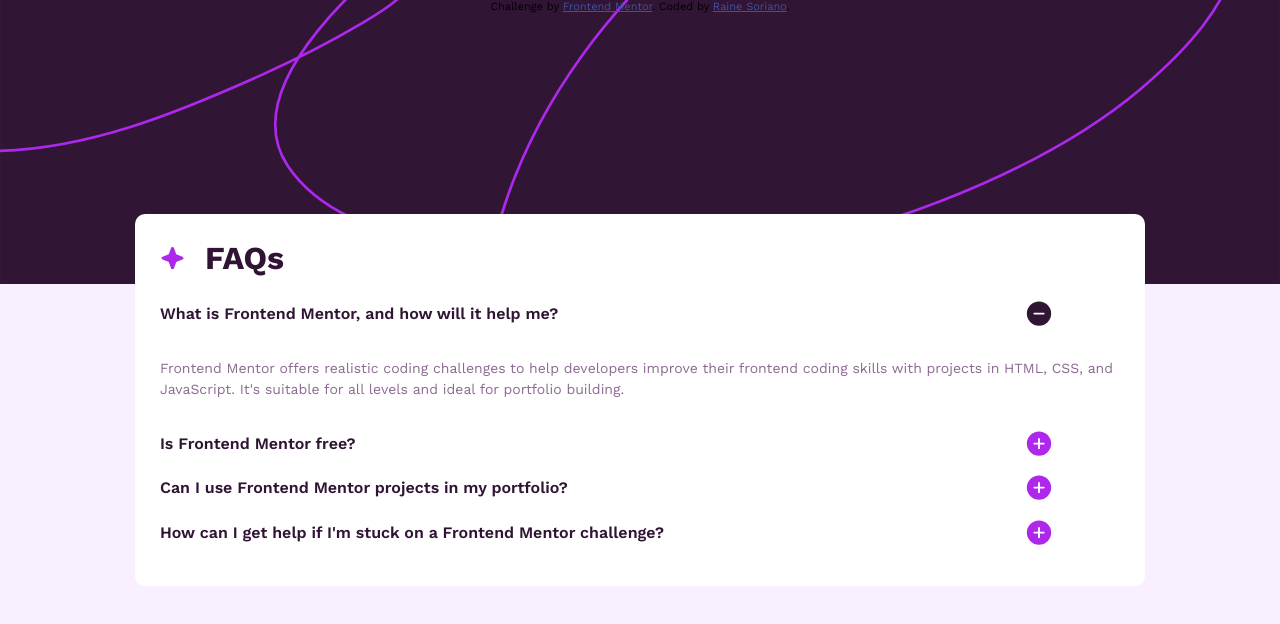
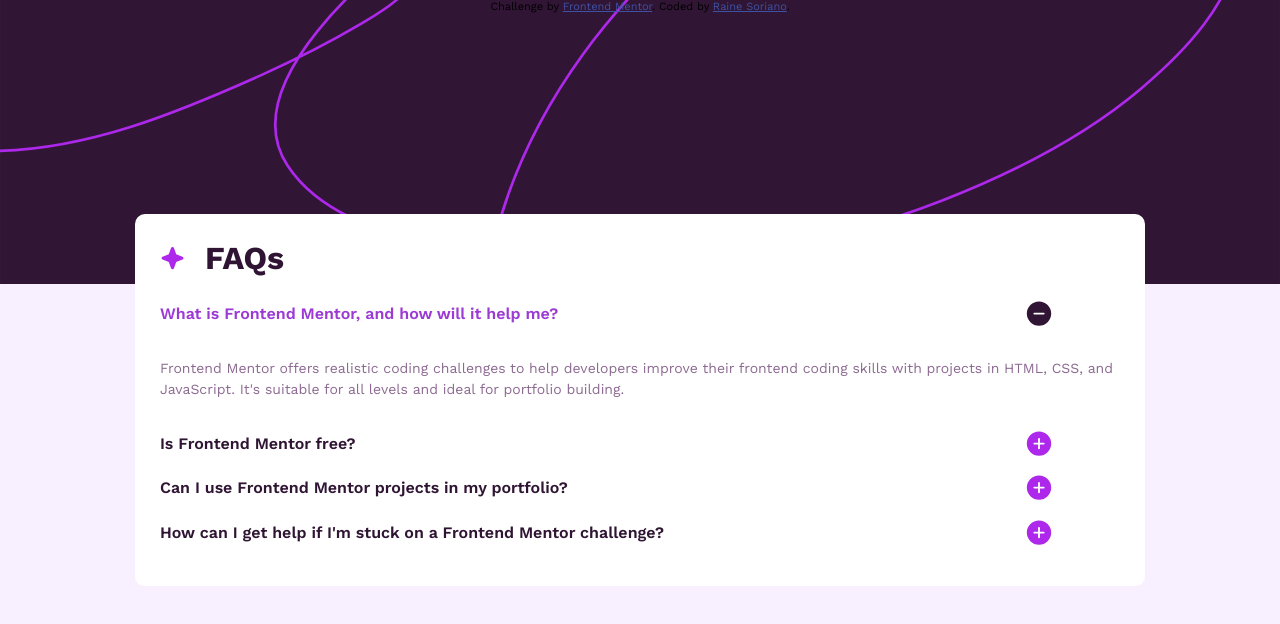
Before and after one commit to rainearcher/faq-accordion, a React (Create React App) app: page / in a window 1280 px wide. In both pictures the pointer is over the element "What is Frontend Mentor, and how will it help me?". Shown: the top 624 px of the page. Built offline with nearby package versions, Linux system fonts and the light colour scheme.

Commit message:
style question hover

```diff
--- a/src/App.css
+++ b/src/App.css
@@ -58,6 +58,10 @@
   grid-column: 1 / 1;
 }
 
+.card h2:hover p {
+  color: hsl(278, 64%, 53%);
+}
+
 .card h2 img {
   grid-column: 3 / 3;
 }
```
